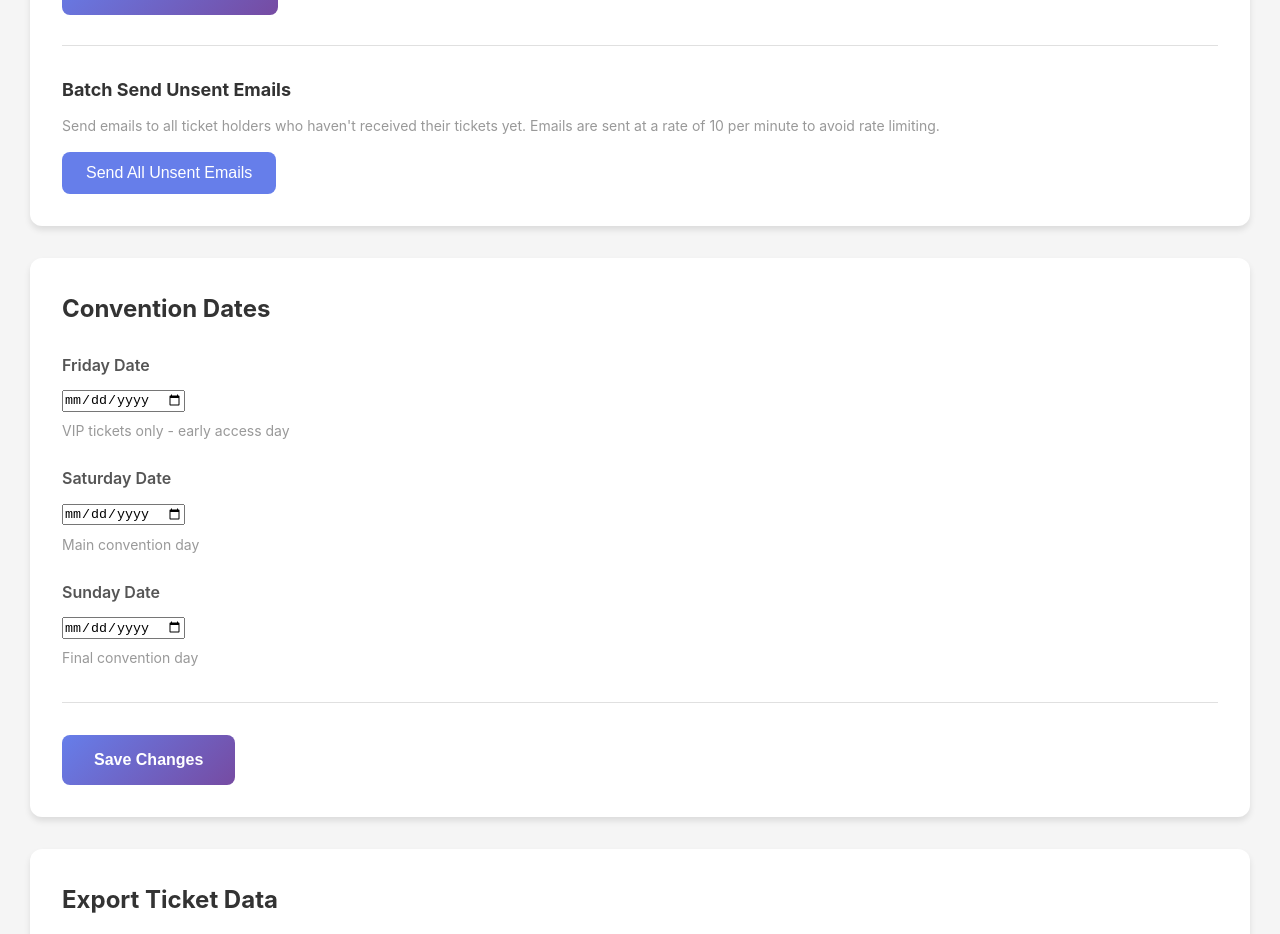
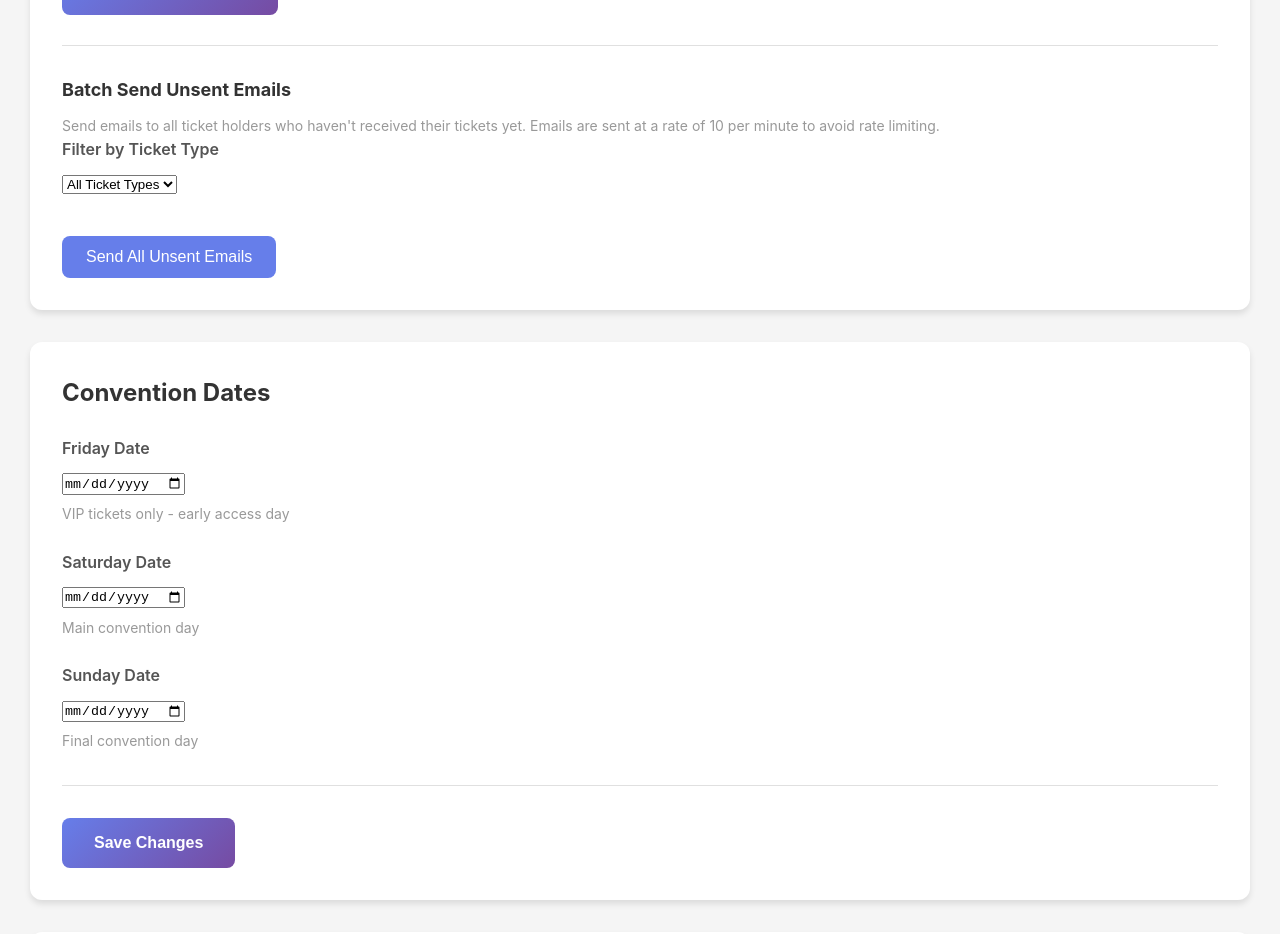
Before and after one commit to will-barnard/convention-ticket-manager, a Vue app in the folder frontend/: page /settings in a window 1280 px wide. Shown: the part 1342-2276 px from the top of the page. Built offline with nearby package versions, Linux system fonts and the light colour scheme; no server answers; sample sign-in values are in the browser's storage.

Commit message:
adjusted batching

```diff
--- a/frontend/src/views/Settings.vue
+++ b/frontend/src/views/Settings.vue
@@ -132,6 +132,16 @@
           <h3>Batch Send Unsent Emails</h3>
           <p class="hint">Send emails to all ticket holders who haven't received their tickets yet. Emails are sent at a rate of 10 per minute to avoid rate limiting.</p>
 
+          <div class="form-group">
+            <label for="batchTicketType">Filter by Ticket Type</label>
+            <select id="batchTicketType" v-model="batchTicketType">
+              <option value="all">All Ticket Types</option>
+              <option value="student">Students Only</option>
+              <option value="exhibitor">Exhibitors Only</option>
+              <option value="attendee">Attendees Only</option>
+            </select>
+          </div>
+
           <button
             @click="batchSendEmails"
             class="btn-batch-send"
@@ -378,6 +388,7 @@ export default {
     const batchMessage = ref('');
     const batchMessageType = ref('');
     const batchProgress = ref({ sent: 0, total: 0 });
+    const batchTicketType = ref('all');
     const resetting = ref(false);
     const resetMessage = ref('');
     const resetMessageType = ref('');
@@ -510,7 +521,8 @@ export default {
     };
 
     const batchSendEmails = async () => {
-      if (!confirm('Send emails to all ticket holders who haven\'t received their tickets yet? This may take several minutes.')) {
+      const typeLabel = batchTicketType.value === 'all' ? 'all ticket holders' : `${batchTicketType.value} ticket holders`;
+      if (!confirm(`Send emails to ${typeLabel} who haven't received their tickets yet? This may take several minutes.`)) {
         return;
       }
 
@@ -519,7 +531,9 @@ export default {
       batchProgress.value = { sent: 0, total: 0 };
 
       try {
-        const response = await axios.post('/api/tickets/batch-send-emails');
+        const response = await axios.post('/api/tickets/batch-send-emails', {
+          ticketType: batchTicketType.value
+        });
         const result = response.data;
 
         batchProgress.value = {
@@ -904,6 +918,7 @@ export default {
       batchMessage,
       batchMessageType,
       batchProgress,
+      batchTicketType,
       resetting,
       resetMessage,
       resetMessageType,
```
Also changed, not shown: 1 other file (tests, documents, lock files or other folders).
